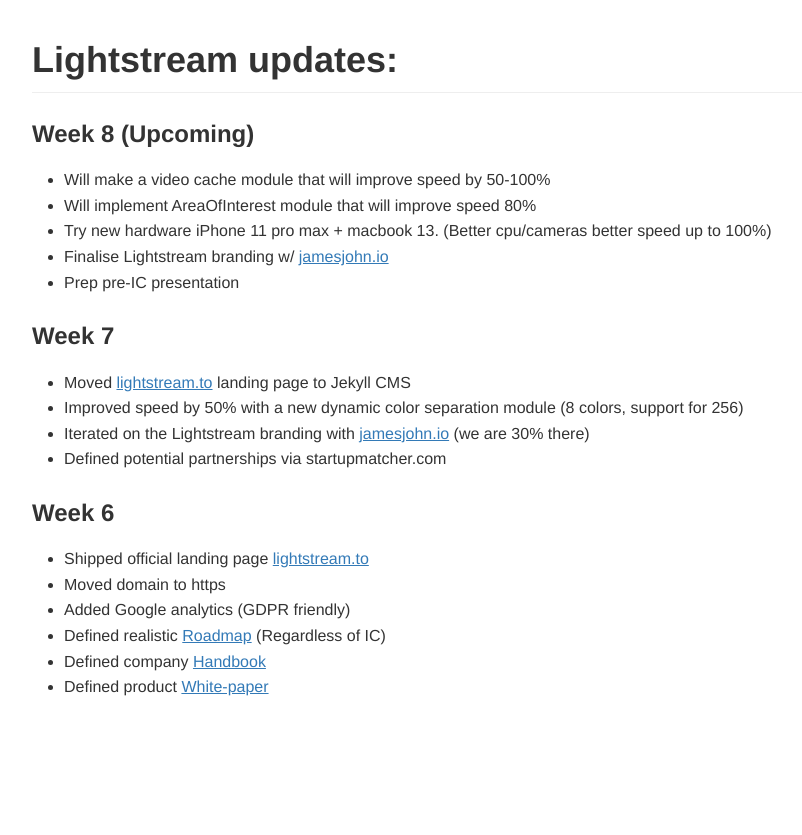
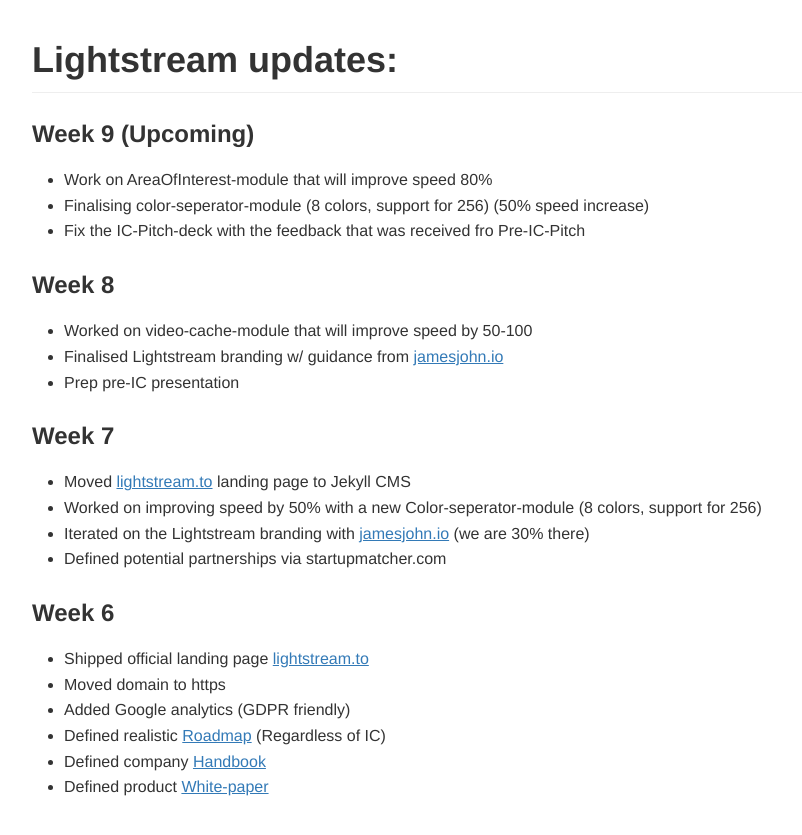
Before and after one commit to tangotangen/tangotangen.github.io, a Jekyll site: the page update/index.html, which Jekyll copies as it is, in a window 1280 px wide. Shown: the top 835 px of the page, without its empty margins (6-808 px from the left). Built offline with Jekyll 4.4.1, drawn with Linux system fonts in a browser that asks for light colours.

Commit message:
Update index.html

```diff
--- a/update/index.html
+++ b/update/index.html
@@ -583,18 +583,22 @@
 </style>
         </head>
         <body class='markdown-preview' data-use-github-style><h1 id="lightstream-updates">Lightstream updates:</h1>
-<h3 id="week-8-upcoming">Week 8 (Upcoming)</h3>
+<h3 id="week-9-upcoming">Week 9 (Upcoming)</h3>
 <ul>
-<li>Will make a video cache module that will improve speed by 50-100%</li>
-<li>Will implement AreaOfInterest module that will improve speed 80%</li>
-<li>Try new hardware iPhone 11 pro max + macbook 13. (Better cpu/cameras better speed up to 100%)</li>
-<li>Finalise Lightstream branding w/ <a href="https://www.jamesjohn.io/">jamesjohn.io</a></li>
+<li>Work on AreaOfInterest-module that will improve speed 80%</li>
+<li>Finalising color-seperator-module (8 colors, support for 256) (50% speed increase)</li>
+<li>Fix the IC-Pitch-deck with the feedback that was received fro Pre-IC-Pitch</li>
+</ul>
+<h3 id="week-8">Week 8</h3>
+<ul>
+<li>Worked on video-cache-module that will improve speed by 50-100</li>
+<li>Finalised Lightstream branding w/ guidance from <a href="https://www.jamesjohn.io/">jamesjohn.io</a></li>
 <li>Prep pre-IC presentation</li>
 </ul>
 <h3 id="week-7">Week 7</h3>
 <ul>
 <li>Moved <a href="https://lightstream.to">lightstream.to</a> landing page to Jekyll CMS</li>
-<li>Improved speed by 50% with a new dynamic color separation module (8 colors, support for 256)</li>
+<li>Worked on improving speed by 50% with a new Color-seperator-module (8 colors, support for 256)</li>
 <li>Iterated on the Lightstream branding with <a href="https://www.jamesjohn.io/">jamesjohn.io</a> (we are 30% there)</li>
 <li>Defined potential partnerships via startupmatcher.com</li>
 </ul>
```
